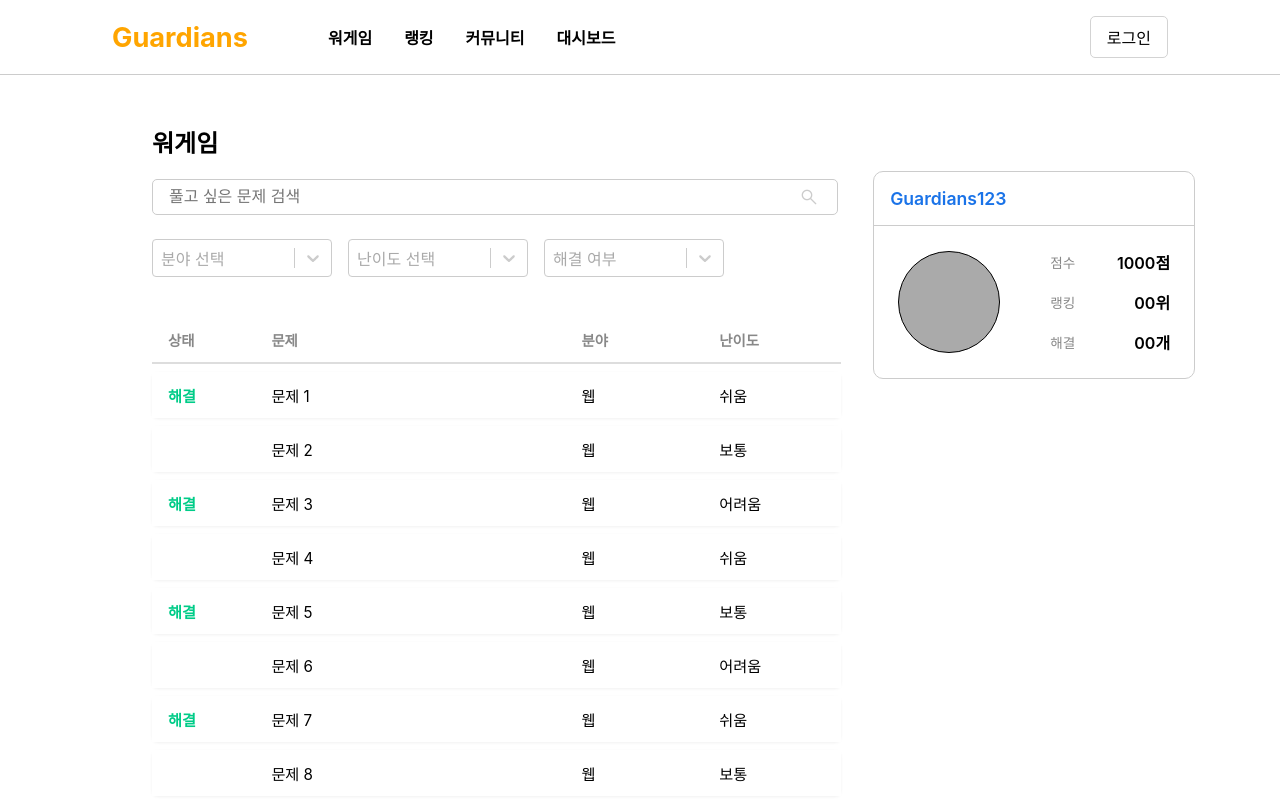
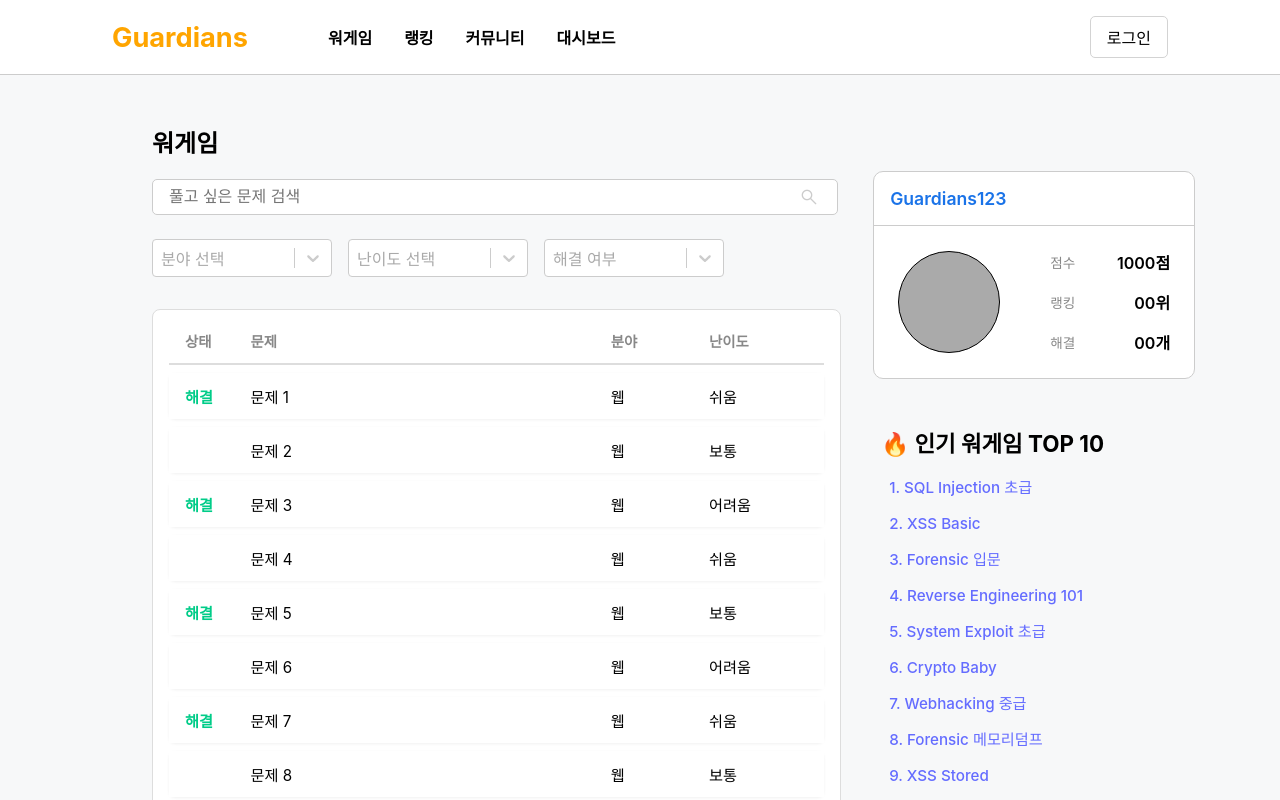
Before and after one commit to BeeGuardians/Guardians-frontend, a React (Vite) app in the folder guardians/: page /wargame in a window 1280 px wide. Shown: the top 800 px of the page. Built offline with nearby package versions, Linux system fonts and the light colour scheme; a web font is replaced by a local one.

Commit message:
feat : add PopularWargameList component in WargamePage

```diff
--- a/guardians/src/index.css
+++ b/guardians/src/index.css
@@ -8,14 +8,14 @@ body {
   width: 100%;
   min-width: 320px;
   min-height: 100vh;
-  background-color: white;
+  background-color: #f7f8f9;
   color: black;
   font-family: 'Pretendard Variable', Pretendard, -apple-system, BlinkMacSystemFont, system-ui, Roboto, 'Helvetica Neue', 'Segoe UI', 'Apple SD Gothic Neo', 'Noto Sans KR', 'Malgun Gothic', sans-serif;
 }
 
 /* 라이트 모드 강제 고정 (✅ 다크모드 무시) */
 @media (prefers-color-scheme: dark) {
-  body, input, textarea, select, button {
+  input, textarea, select, button {
     background-color: white;
     color: black;
     border-color: #ccc;
--- /dev/null
+++ b/guardians/src/pages/WargamePage/PopularWargameList.tsx
@@ -0,0 +1,42 @@
+import { Link } from "react-router-dom";
+
+function PopularWargameList() {
+    // 임시 popular 워게임 리스트
+    const popularWargames = [
+        { id: 1, title: "SQL Injection 초급" },
+        { id: 2, title: "XSS Basic" },
+        { id: 3, title: "Forensic 입문" },
+        { id: 4, title: "Reverse Engineering 101" },
+        { id: 5, title: "System Exploit 초급" },
+        { id: 6, title: "Crypto Baby" },
+        { id: 7, title: "Webhacking 중급" },
+        { id: 8, title: "Forensic 메모리덤프" },
+        { id: 9, title: "XSS Stored" },
+        { id: 10, title: "SQL Injection Blind" },
+    ];
+
+    return (
+        <div>
+            <h3 style={{ fontSize: "1.4rem", marginLeft: "0.5rem", marginBottom: "1rem", fontWeight: 700 }}>
+                🔥 인기 워게임 TOP 10
+            </h3>
+            <ul style={{ listStyle: "none", padding: 0, margin: 0 }}>
+                {popularWargames.map((wargame, index) => (
+                    <li key={wargame.id} style={{ fontSize: "1.2rem", fontWeight: 500, marginBottom: "0.75rem", marginLeft: "1rem" }}>
+                        <Link
+                            to={`/wargames/${wargame.id}`} // ✅ 링크 경로도 수정!
+                            style={{
+                                textDecoration: "none",
+                                fontSize: "0.95rem",
+                            }}
+                        >
+                            {index + 1}. {wargame.title}
+                        </Link>
+                    </li>
+                ))}
+            </ul>
+        </div>
+    );
+}
+
+export default PopularWargameList;
--- a/guardians/src/pages/WargamePage/WargamePage.tsx
+++ b/guardians/src/pages/WargamePage/WargamePage.tsx
@@ -1,7 +1,8 @@
 import SearchBar from "./SearchBar";
 import FilterBar from "./FilterBar";
 import WargameTable from "./WargameTable";
-import ProfileCard from "./ProfileCard.tsx";
+import ProfileCard from "./ProfileCard";
+import PopularWargameList from "./PopularWargameList";
 
 function WargamePage() {
     return (
@@ -9,17 +10,23 @@ function WargamePage() {
             {/* 왼쪽 메인 */}
             <div style={{ flex: 1.8, paddingRight: "2rem" }}>
                 <h2>워게임</h2>
-                <SearchBar /> {/* ✅ 여기 추가 */}
-                {/* 필터바 */}
+                <SearchBar />
                 <FilterBar />
-                {/* 문제 테이블 */}
                 <WargameTable />
             </div>
 
-            {/* 오른쪽 프로필 카드 */}
-            <div style={{ flex: 1, paddingTop: "4.2rem" }}>
-                {/* 프로필 카드 */}
+            {/* 오른쪽 사이드바 (프로필 + 인기문제) */}
+            <div
+                style={{
+                    flex: 1,
+                    paddingTop: "4.2rem",
+                    display: "flex",
+                    flexDirection: "column",
+                    gap: "1.5rem",
+                }}
+            >
                 <ProfileCard />
+                <PopularWargameList />
             </div>
         </div>
     );
--- a/guardians/src/pages/WargamePage/WargameTable.tsx
+++ b/guardians/src/pages/WargamePage/WargameTable.tsx
@@ -17,13 +17,28 @@ function WargameTable() {
   );
 
   return (
-      <div>
-        <table style={{ width: "100%", borderCollapse: "separate", borderSpacing: "0 8px" }}>
+      <div
+          style={{
+            backgroundColor: "white",
+            paddingBottom: "1rem",
+            paddingLeft: "1rem",
+            paddingRight: "1rem",
+            borderRadius: "8px",
+            border: "1px solid #ddd",
+          }}
+      >
+        <table
+            style={{
+              width: "100%",
+              borderCollapse: "separate",
+              borderSpacing: "0 8px",
+            }}
+        >
           <thead>
           <tr style={{ textAlign: "left", fontSize: "0.9rem", color: "#555" }}>
-            <th style={{ ...thStyle, width: "80px" }}>상태</th>
-            <th style={{ ...thStyle, width: "45%" }}>문제</th>
-            <th style={{ ...thStyle, width: "20%" }}>분야</th>
+            <th style={{ ...thStyle, width: "10%" }}>상태</th>
+            <th style={{ ...thStyle, width: "55%" }}>문제</th> {/* ✅ 제일 길게 */}
+            <th style={{ ...thStyle, width: "15%" }}>분야</th>
             <th style={{ ...thStyle, width: "20%" }}>난이도</th>
           </tr>
           </thead>
@@ -40,12 +55,12 @@ function WargameTable() {
                   onMouseOver={(e) => (e.currentTarget.style.backgroundColor = "#f9f9f9")}
                   onMouseOut={(e) => (e.currentTarget.style.backgroundColor = "white")}
               >
-                <td style={{ ...tdStyle, color: "#0c8", fontWeight: 600, width: "80px" }}>
+                <td style={{ ...tdStyle, color: "#0c8", fontWeight: 600 }}>
                   {row.solved ? "해결" : ""}
                 </td>
-                <td style={{ ...tdStyle, width: "45%" }}>{row.title}</td>
-                <td style={{ ...tdStyle, width: "20%" }}>{row.category}</td>
-                <td style={{ ...tdStyle, width: "20%" }}>{row.level}</td>
+                <td style={tdStyle}>{row.title}</td>
+                <td style={tdStyle}>{row.category}</td>
+                <td style={tdStyle}>{row.level}</td>
               </tr>
           ))}
           </tbody>
```
